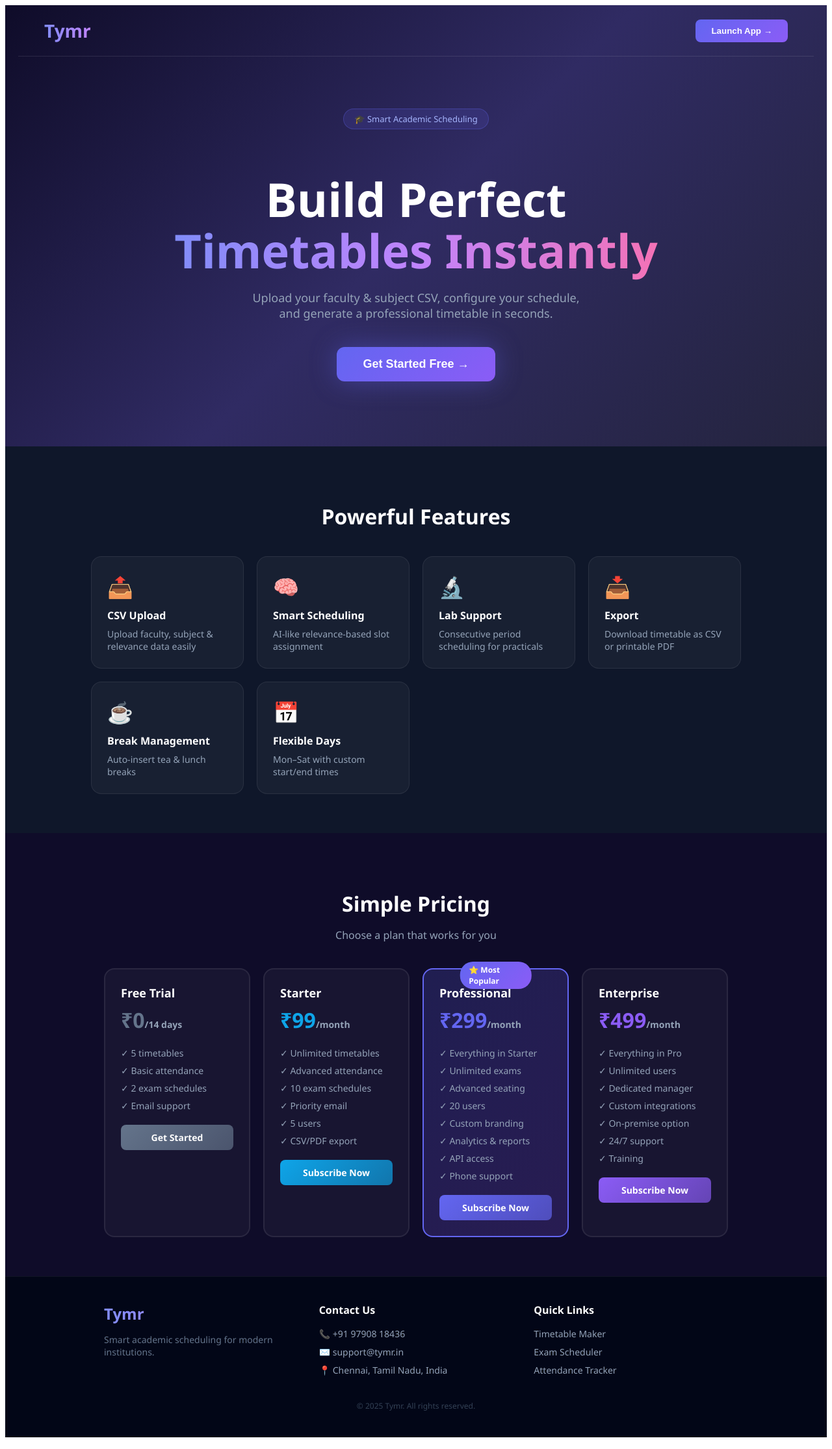
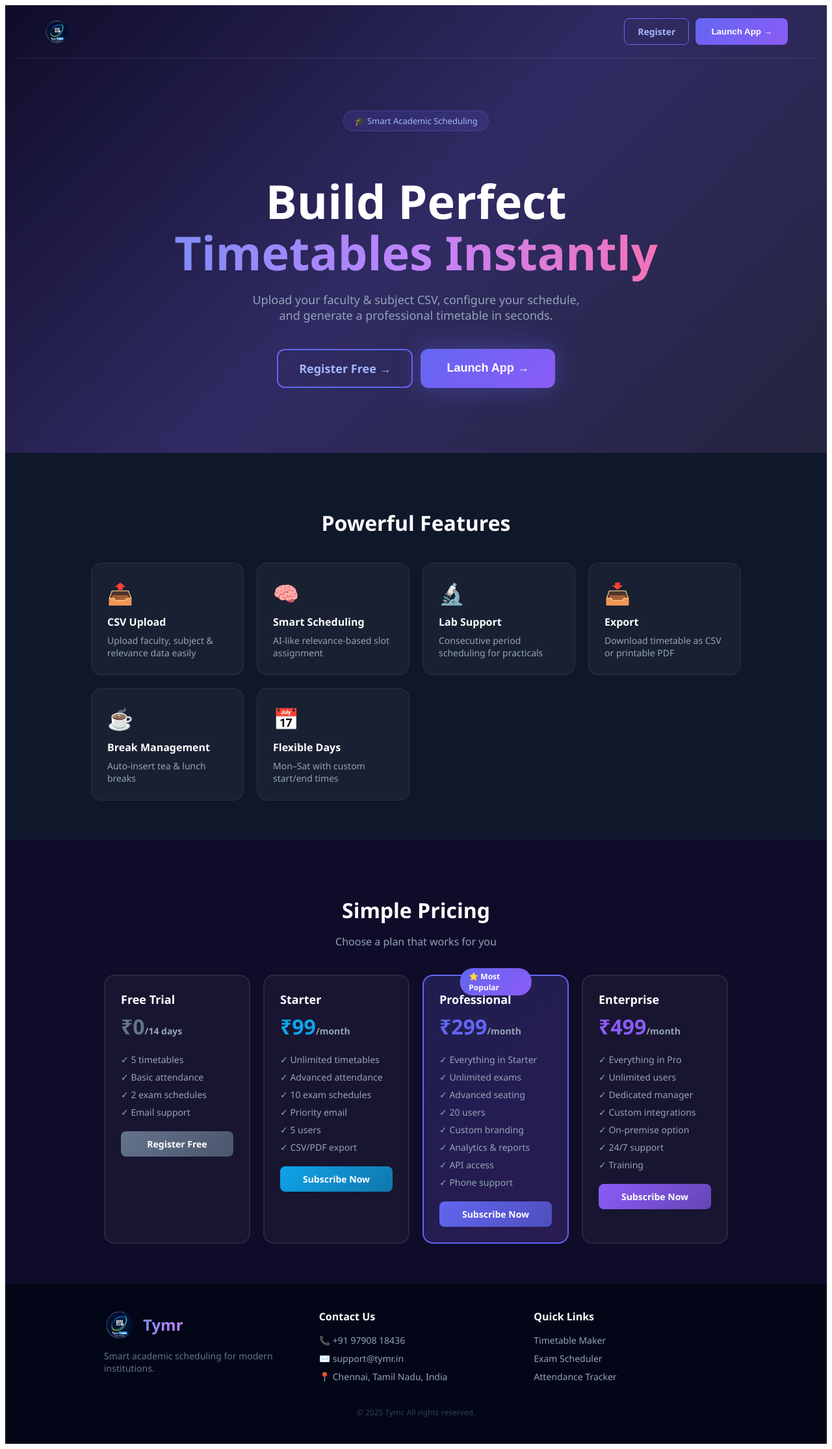
Before and after one commit to SkylinePixelStudio/tymr, a React (Vite) app: page / in a window 1280 px wide. Shown: the whole page at 65% size. Built offline with nearby package versions, Linux system fonts and the light colour scheme.

Commit message:
Added Google Form registration

```diff
--- a/src/App.jsx
+++ b/src/App.jsx
@@ -2,6 +2,7 @@ import { useState, useMemo } from "react";
 
 // ── helpers ──────────────────────────────────────────────────────────────────
 const DAYS_ALL = ["Monday","Tuesday","Wednesday","Thursday","Friday","Saturday"];
+const REGISTER_URL = "https://docs.google.com/forms/d/e/1FAIpQLSer19EGyzUkcciNvr0bLgCv1YV104nFslyncd6N-SPAkbmxHQ/viewform?usp=header";
 const COLORS = ["#6366f1","#0ea5e9","#10b981","#f59e0b","#ef4444","#8b5cf6","#ec4899","#14b8a6","#f97316","#84cc16"];
 
 function parseTime(t) {
@@ -114,8 +115,11 @@ function LandingPage({ onEnter }) {
       {/* Hero */}
       <div style={{ background: "linear-gradient(135deg,#0f0c29,#302b63,#24243e)", padding: "0 20px 60px" }}>
         <nav style={{ display:"flex", justifyContent:"space-between", alignItems:"center", padding:"20px 40px", borderBottom:"1px solid rgba(255,255,255,0.1)" }}>
-          <div style={{ fontSize:28, fontWeight:800, background:"linear-gradient(90deg,#818cf8,#c084fc)", WebkitBackgroundClip:"text", WebkitTextFillColor:"transparent" }}>Tymr</div>
-          <button onClick={onEnter} style={{ background:"linear-gradient(135deg,#6366f1,#8b5cf6)", color:"#fff", border:"none", borderRadius:8, padding:"10px 24px", cursor:"pointer", fontWeight:600 }}>Launch App →</button>
+          <img src="/logo.png" alt="Tymr" style={{ height:40, width:40, borderRadius:8, objectFit:"cover" }} />
+          <div style={{ display:"flex", gap:10 }}>
+            <a href={REGISTER_URL} target="_blank" rel="noreferrer" style={{ background:"transparent", color:"#a5b4fc", border:"1px solid #6366f1", borderRadius:8, padding:"10px 20px", cursor:"pointer", fontWeight:600, textDecoration:"none", fontSize:14 }}>Register</a>
+            <button onClick={onEnter} style={{ background:"linear-gradient(135deg,#6366f1,#8b5cf6)", color:"#fff", border:"none", borderRadius:8, padding:"10px 24px", cursor:"pointer", fontWeight:600 }}>Launch App →</button>
+          </div>
         </nav>
         <div style={{ textAlign:"center", padding:"80px 20px 40px" }}>
           <div style={{ display:"inline-block", background:"rgba(99,102,241,0.15)", border:"1px solid rgba(99,102,241,0.3)", borderRadius:20, padding:"6px 16px", fontSize:13, marginBottom:20, color:"#a5b4fc" }}>🎓 Smart Academic Scheduling</div>
@@ -124,7 +128,10 @@ function LandingPage({ onEnter }) {
             <span style={{ background:"linear-gradient(90deg,#818cf8,#c084fc,#f472b6)", WebkitBackgroundClip:"text", WebkitTextFillColor:"transparent" }}>Timetables Instantly</span>
           </h1>
           <p style={{ color:"#94a3b8", fontSize:18, maxWidth:520, margin:"0 auto 40px" }}>Upload your faculty & subject CSV, configure your schedule, and generate a professional timetable in seconds.</p>
-          <button onClick={onEnter} style={{ background:"linear-gradient(135deg,#6366f1,#8b5cf6)", color:"#fff", border:"none", borderRadius:12, padding:"16px 40px", fontSize:18, fontWeight:700, cursor:"pointer", boxShadow:"0 0 40px rgba(99,102,241,0.4)" }}>Get Started Free →</button>
+          <div style={{ display:"flex", gap:12, justifyContent:"center" }}>
+            <a href={REGISTER_URL} target="_blank" rel="noreferrer" style={{ background:"transparent", color:"#a5b4fc", border:"2px solid #6366f1", borderRadius:12, padding:"16px 32px", fontSize:18, fontWeight:700, textDecoration:"none" }}>Register Free →</a>
+            <button onClick={onEnter} style={{ background:"linear-gradient(135deg,#6366f1,#8b5cf6)", color:"#fff", border:"none", borderRadius:12, padding:"16px 40px", fontSize:18, fontWeight:700, cursor:"pointer", boxShadow:"0 0 40px rgba(99,102,241,0.4)" }}>Launch App →</button>
+          </div>
         </div>
       </div>
 
@@ -167,7 +174,7 @@ function LandingPage({ onEnter }) {
               <ul style={{ listStyle:"none", padding:0, margin:"16px 0", color:"#94a3b8", fontSize:14 }}>
                 {p.features.map(f => <li key={f} style={{ padding:"4px 0" }}>✓ {f}</li>)}
               </ul>
-              <a href="https://pmny.in/xJuAmT6XgxX7" target="_blank" rel="noreferrer" style={{ display:"block", textAlign:"center", background:`linear-gradient(135deg,${p.color},${p.color}aa)`, color:"#fff", borderRadius:8, padding:"10px", textDecoration:"none", fontWeight:600, fontSize:14 }}>{p.price==="₹0"?"Get Started":"Subscribe Now"}</a>
+              <a href={REGISTER_URL} target="_blank" rel="noreferrer" style={{ display:"block", textAlign:"center", background:`linear-gradient(135deg,${p.color},${p.color}aa)`, color:"#fff", borderRadius:8, padding:"10px", textDecoration:"none", fontWeight:600, fontSize:14 }}>{p.price==="₹0"?"Register Free":"Subscribe Now"}</a>
             </div>
           ))}
         </div>
@@ -177,7 +184,10 @@ function LandingPage({ onEnter }) {
       <footer style={{ background:"#020617", padding:"40px 20px", borderTop:"1px solid rgba(255,255,255,0.06)" }}>
         <div style={{ maxWidth:960, margin:"0 auto", display:"grid", gridTemplateColumns:"repeat(auto-fit,minmax(200px,1fr))", gap:32 }}>
           <div>
-            <div style={{ fontSize:24, fontWeight:800, background:"linear-gradient(90deg,#818cf8,#c084fc)", WebkitBackgroundClip:"text", WebkitTextFillColor:"transparent", marginBottom:12 }}>Tymr</div>
+              <div style={{ display:"flex", alignItems:"center", gap:12, marginBottom:12 }}>
+              <img src="/logo.png" alt="Tymr" style={{ height:48, width:48, borderRadius:10, objectFit:"cover" }} />
+              <div style={{ fontSize:24, fontWeight:800, background:"linear-gradient(90deg,#818cf8,#c084fc)", WebkitBackgroundClip:"text", WebkitTextFillColor:"transparent" }}>Tymr</div>
+            </div>
             <p style={{ color:"#64748b", fontSize:14 }}>Smart academic scheduling for modern institutions.</p>
           </div>
           <div>
@@ -320,7 +330,10 @@ export default function App() {
     <div style={{ fontFamily:"'Segoe UI',sans-serif", minHeight:"100vh", background:"#0f172a", color:"#e2e8f0", display:"flex" }}>
       {/* Sidebar */}
       <aside style={{ width:220, background:"#1e293b", borderRight:"1px solid #334155", padding:"24px 0", display:"flex", flexDirection:"column", flexShrink:0 }}>
-        <div onClick={() => setPage("landing")} style={{ fontSize:24, fontWeight:800, background:"linear-gradient(90deg,#818cf8,#c084fc)", WebkitBackgroundClip:"text", WebkitTextFillColor:"transparent", padding:"0 20px 24px", cursor:"pointer" }}>Tymr</div>
+        <div onClick={() => setPage("landing")} style={{ padding:"0 20px 24px", cursor:"pointer", display:"flex", alignItems:"center", gap:10 }}>
+          <img src="/logo.png" alt="Tymr" style={{ height:36, width:36, borderRadius:8, objectFit:"cover" }} />
+          <span style={{ fontSize:20, fontWeight:800, background:"linear-gradient(90deg,#818cf8,#c084fc)", WebkitBackgroundClip:"text", WebkitTextFillColor:"transparent" }}>Tymr</span>
+        </div>
         {navItems.map(n => (
           <div key={n.id} onClick={() => setTab(n.id)} style={{ padding:"12px 20px", cursor:"pointer", background: tab===n.id ? "rgba(99,102,241,0.15)" : "transparent", borderLeft: tab===n.id ? "3px solid #6366f1" : "3px solid transparent", color: tab===n.id ? "#818cf8" : "#94a3b8", fontWeight: tab===n.id ? 600 : 400 }}>{n.label}</div>
         ))}
```
